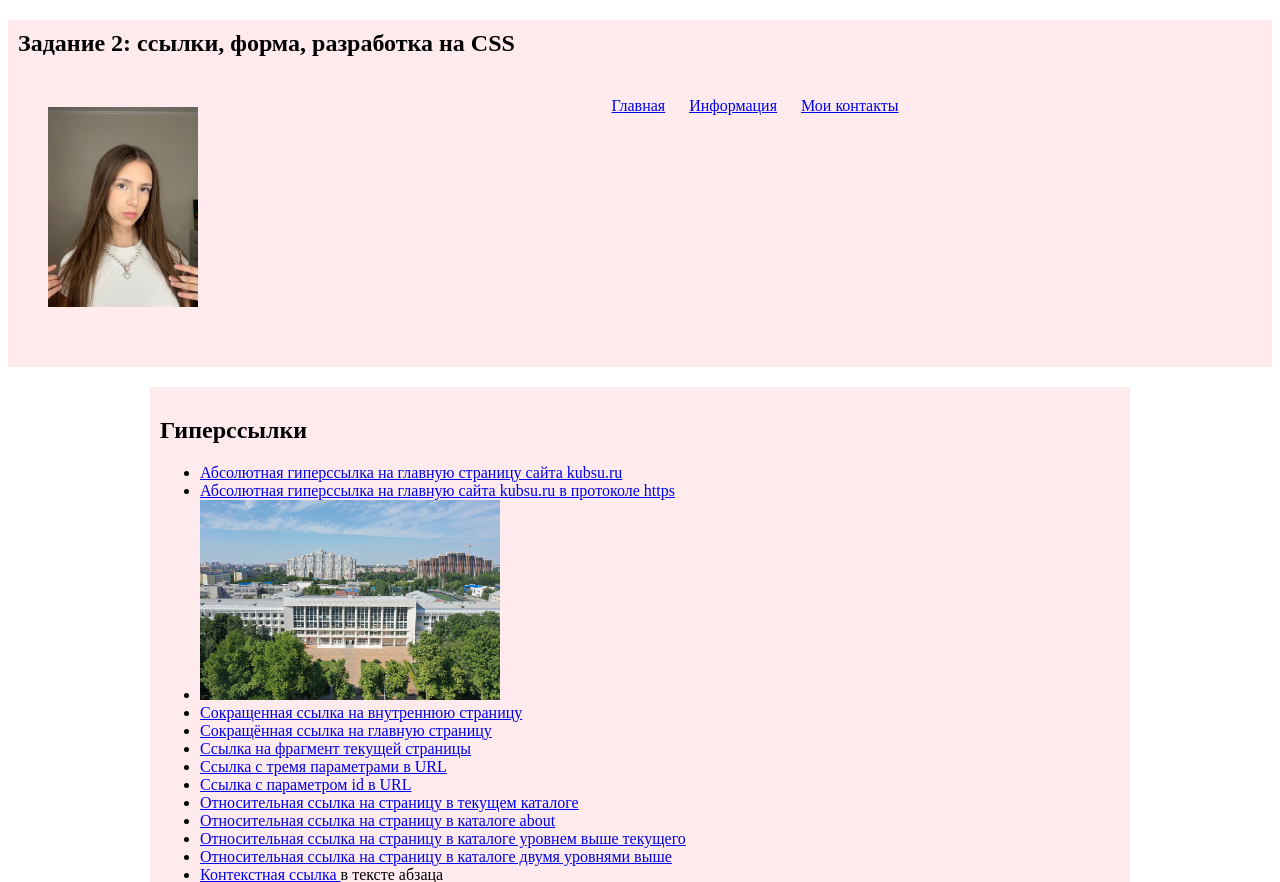
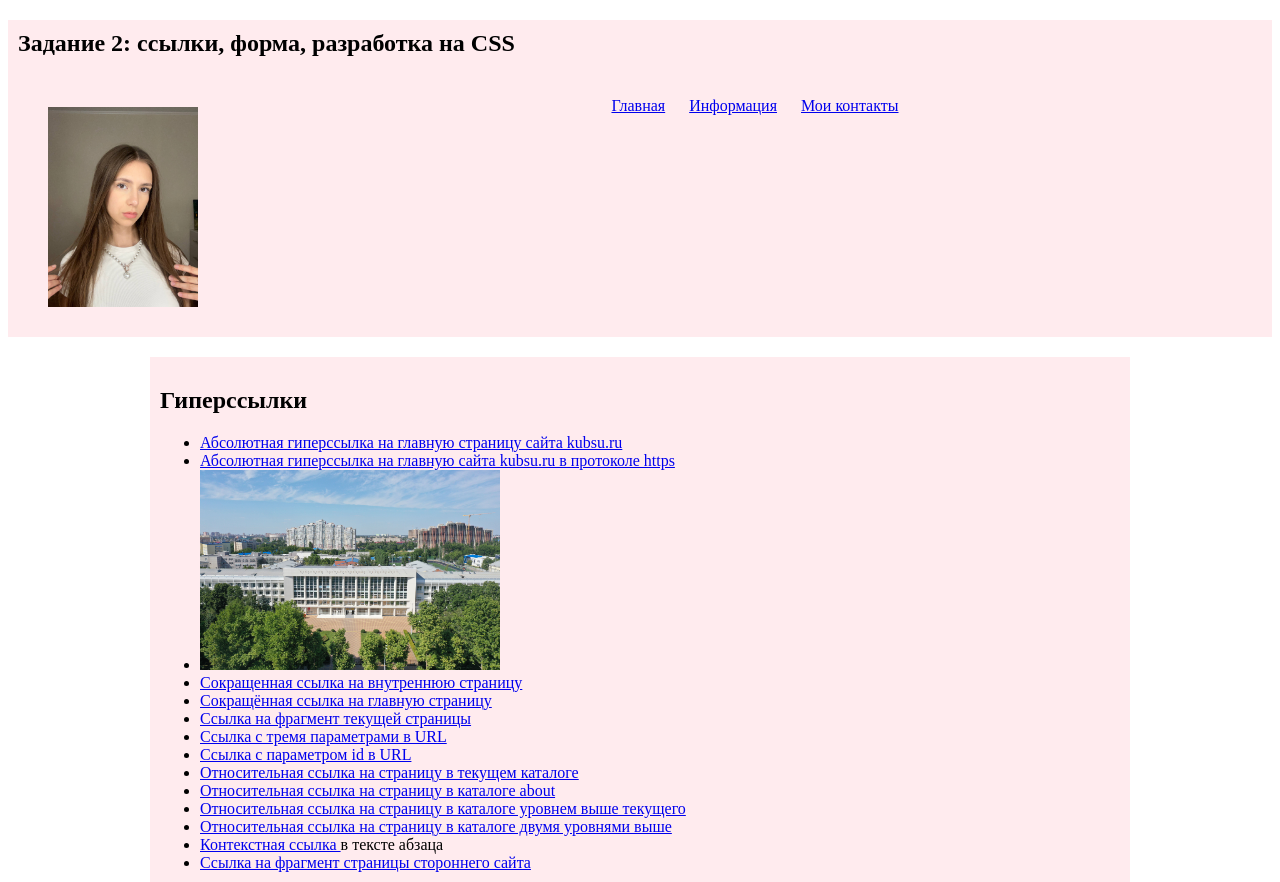
Before and after one commit to s0196071/s0196071.github.io, a PHP site: page / in a window 1280 px wide. Shown: the top 882 px of the page. Run offline with PHP 8.4, Linux system fonts and the light colour scheme.

Commit message:
Update basecss.css

```diff
--- a/basecss.css
+++ b/basecss.css
@@ -12,7 +12,7 @@ header {
 nav {
     width:100%;
     padding: 10px;
-    height: 260px;
+    height: 230px;
     margin: 20px;
 }
 #menu{
```
